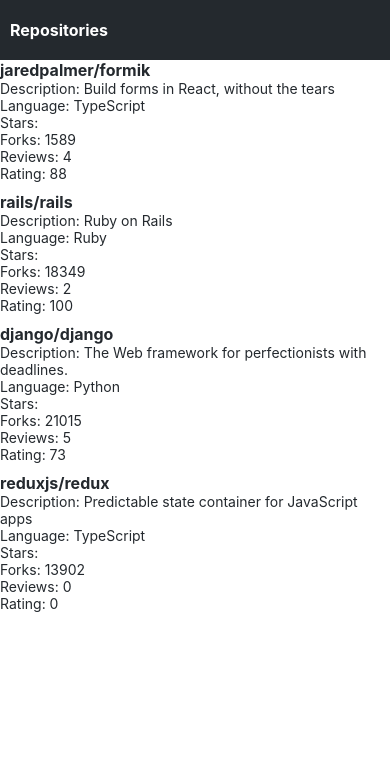
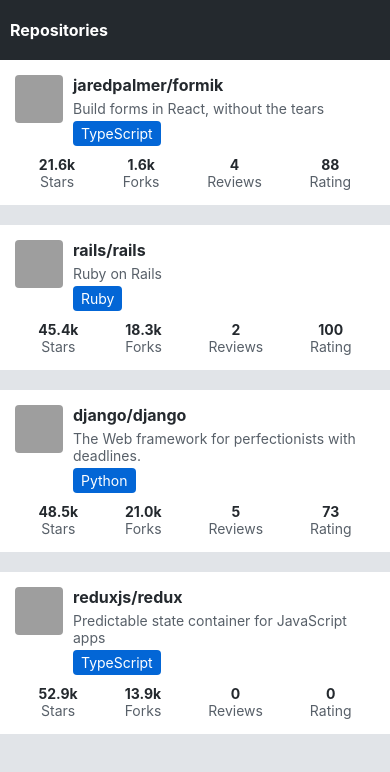
Before and after one commit to rikulauttia/RepoRater, a React Native app: screen / in a window 390 px wide. Shown: the top 772 px of the page. Built offline with nearby package versions, Linux system fonts and the light colour scheme; grey boxes are pictures that could not be loaded.

Commit message:
exercise 10.5 completed

```diff
--- /dev/null
+++ b/src/components/LanguageTag.jsx
@@ -0,0 +1,22 @@
+import { StyleSheet } from "react-native";
+
+import theme from "../theme";
+import Text from "./Text";
+
+const styles = StyleSheet.create({
+  tag: {
+    backgroundColor: theme.colors.primary,
+    color: "white",
+    paddingHorizontal: 8,
+    paddingVertical: 4,
+    borderRadius: 4,
+    alignSelf: "flex-start",
+    marginTop: 4,
+  },
+});
+
+const LanguagTag = ({ language }) => {
+  return <Text style={styles.tag}>{language}</Text>;
+};
+
+export default LanguagTag;
--- a/src/components/Main.jsx
+++ b/src/components/Main.jsx
@@ -7,6 +7,7 @@
   container: {
     flexGrow: 1,
     flexShrink: 1,
+    backgroundColor: "#e1e4e8",
   },
 });
 
--- a/src/components/RepositoryItem.jsx
+++ b/src/components/RepositoryItem.jsx
@@ -1,26 +1,62 @@
-import { View } from "react-native";
+import { Image, StyleSheet, View } from "react-native";
 
-import Subheading from "./Subheading";
+import LanguageTag from "./LanguageTag";
+import RepositoryStats from "./RepositoryStats";
 import Text from "./Text";
+
+const styles = StyleSheet.create({
+  container: {
+    padding: 15,
+    backgroundColor: "white",
+    marginBottom: 10,
+  },
+  topContainer: {
+    flexDirection: "row",
+  },
+  avatar: {
+    width: 48,
+    height: 48,
+    borderRadius: 4,
+    marginRight: 10,
+  },
+  infoContainer: {
+    flex: 1,
+  },
+  description: {
+    marginTop: 5,
+  },
+});
 
 const RepositoryItem = ({
   fullName,
   description,
   language,
   forksCount,
-  stargazerCount,
+  stargazersCount,
   reviewCount,
   ratingAverage,
+  ownerAvatarUrl,
 }) => {
   return (
-    <View>
-      <Subheading>{fullName}</Subheading>
-      <Text>Description: {description}</Text>
-      <Text>Language: {language}</Text>
-      <Text>Stars: {stargazerCount}</Text>
-      <Text>Forks: {forksCount}</Text>
-      <Text>Reviews: {reviewCount}</Text>
-      <Text>Rating: {ratingAverage}</Text>
+    <View style={styles.container}>
+      <View style={styles.topContainer}>
+        <Image source={{ uri: ownerAvatarUrl }} style={styles.avatar} />
+        <View style={styles.infoContainer}>
+          <Text fontSize="subheading" fontWeight="bold">
+            {fullName}
+          </Text>
+          <Text color="textSecondary" style={styles.description}>
+            {description}
+          </Text>
+          <LanguageTag language={language} />
+        </View>
+      </View>
+      <RepositoryStats
+        stars={stargazersCount}
+        forks={forksCount}
+        reviews={reviewCount}
+        rating={ratingAverage}
+      />
     </View>
   );
 };
--- a/src/components/RepositoryList.jsx
+++ b/src/components/RepositoryList.jsx
@@ -5,6 +5,7 @@
 const styles = StyleSheet.create({
   separator: {
     height: 10,
+    backgroundColor: "#e1e4e8",
   },
 });
 
--- /dev/null
+++ b/src/components/RepositoryStats.jsx
@@ -0,0 +1,42 @@
+// This component will display stats (stars, forks, review, ratings).
+
+import { StyleSheet, View } from "react-native";
+
+import { formatCount } from "../utils/utils";
+import Text from "./Text";
+
+const styles = StyleSheet.create({
+  container: {
+    flexDirection: "row",
+    justifyContent: "space-around",
+    marginTop: 10,
+  },
+  statItem: {
+    alignItems: "center",
+  },
+});
+
+const RepositoryStats = ({ stars, forks, reviews, rating }) => {
+  return (
+    <View style={styles.container}>
+      <View style={styles.statItem}>
+        <Text fontWeight="bold">{formatCount(stars)}</Text>
+        <Text color="textSecondary">Stars</Text>
+      </View>
+      <View style={styles.statItem}>
+        <Text fontWeight="bold">{formatCount(forks)}</Text>
+        <Text color="textSecondary">Forks</Text>
+      </View>
+      <View style={styles.statItem}>
+        <Text fontWeight="bold">{formatCount(reviews)}</Text>
+        <Text color="textSecondary">Reviews</Text>
+      </View>
+      <View style={styles.statItem}>
+        <Text fontWeight="bold">{formatCount(rating)}</Text>
+        <Text color="textSecondary">Rating</Text>
+      </View>
+    </View>
+  );
+};
+
+export default RepositoryStats;
--- /dev/null
+++ b/src/utils/utils.js
@@ -0,0 +1,6 @@
+export const formatCount = (count) => {
+  if (count < 1000) {
+    return count.toString();
+  }
+  return `${(count / 1000).toFixed(1)}k`;
+};
```
